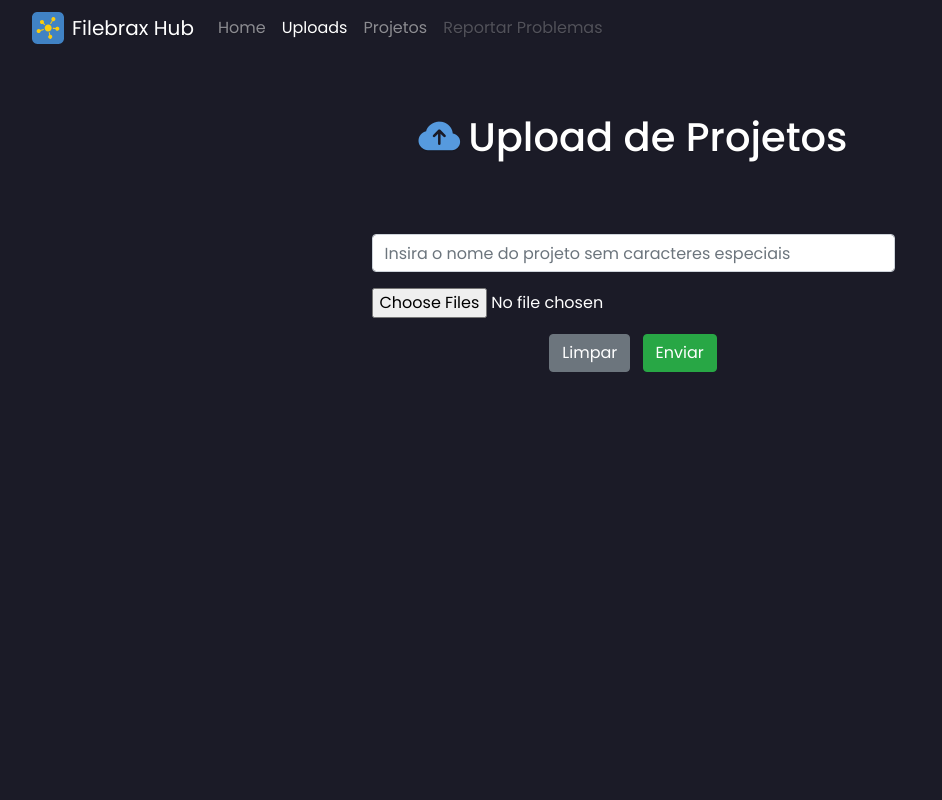
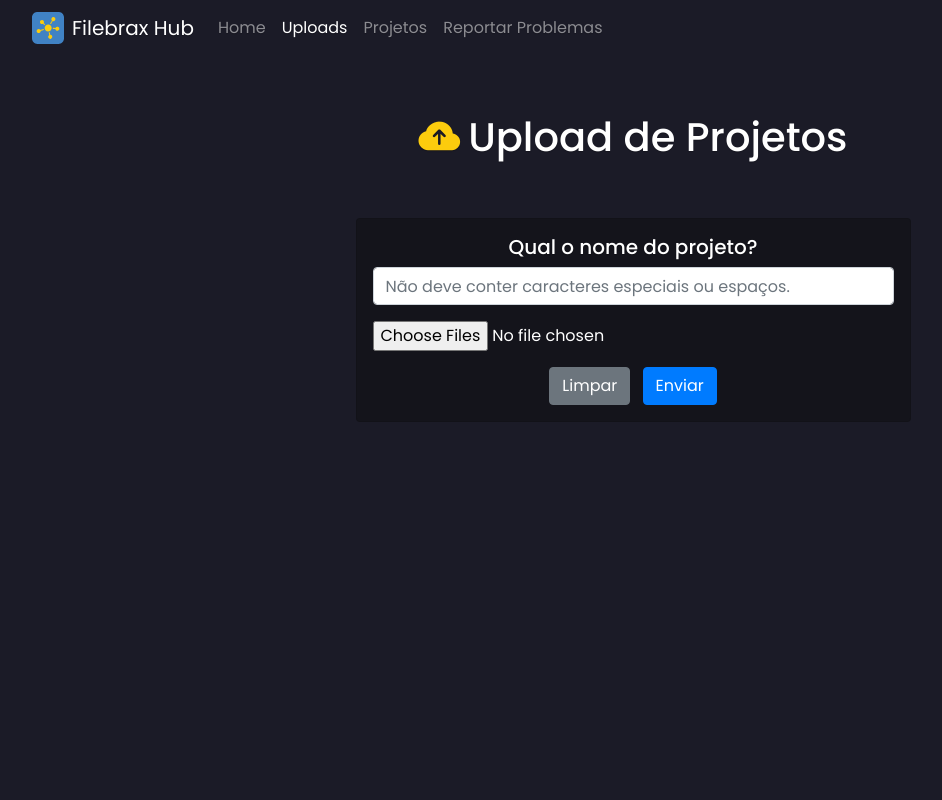
Before and after one commit to victorbrax/filebrax-hub, a Flask app: page /uploads/ in a window 1280 px wide. Shown: the whole page, without its empty margins (7-949 px from the left). Run offline with Flask 3, Linux system fonts and the light colour scheme.

Commit message:
woooooooooooooooooow

```diff
--- a/static/css/styles.css
+++ b/static/css/styles.css
@@ -1,9 +1,11 @@
 @import url('https://fonts.googleapis.com/css2?family=Poppins:wght@400;500&display=swap');
 
 :root {
-  --background_dark: #1b1b27;
-  --background_light: #2e303e;
-  --ultra_dark: #14141b;
+  --logo-blue: #4082C4;
+  --logo-yellow: #FCCC0D;
+  --background-dark: #1b1b27;
+  --background-light: #2e303e;
+  --ultra-dark: #14141b;
 }
 
 html,
@@ -13,7 +15,18 @@ body {
   text-shadow: 0 1px 1px rgba(0, 0, 0, .2);
   color: #fff;
   height: 100%;
-  background-color: var(--background_dark);
+  background-color: var(--background-dark);
+}
+
+a {
+  color: white;
+  transition: color .3s ease-in-out;
+  text-decoration: none;
+}
+
+a:hover {
+  color: var(--logo-yellow);
+  text-decoration: none;
 }
 
 td {
@@ -21,24 +34,16 @@ td {
 }
 
 .card {
-  background: var(--ultra_dark);
+  background: var(--ultra-dark);
 }
 
 ol.breadcrumb {
-  background: var(--background_light);
-}
-
-.breadcrumb-item {
-  color: rgb(255, 255, 255);
+  background: var(--background-light);
 }
 
 
-#folderpath {
-  color: black;
-}
-
 #projects-table {
-  background-color: var(--ultra_dark);
+  background-color: var(--ultra-dark);
   border-radius: 0.5rem;
 }
 
--- a/templates/admin/menu.html
+++ b/templates/admin/menu.html
@@ -33,6 +33,7 @@ Projetos
         {% endfor %}
       </tbody>
     </table>
+    <p>Não encontrou o seu projeto? <a target="_blank" href="https://github.com/victorbrax/filebrax-hub/issues/new">Reporte o problema aqui.</a></p>
     <!-- Fim da Tabela de Projetos -->
   </div>
 </div>
--- a/templates/home/homepage.html
+++ b/templates/home/homepage.html
@@ -8,7 +8,7 @@
 
   <div class="d-flex align-items-center my-3">
     <img class="mx-3" src="/static/images/filebrax_icon.svg" alt="logotipo-filebrax" style="height: 3rem">
-    <h1>Filebrax Hub</h1>
+    <h1 class="mt-2">Filebrax Hub</h1>
   </div>
 
   <div>
@@ -21,11 +21,10 @@
   </div>
 </div>
 
-
 <!-- Copyright -->
 <div class="text-center p-4 fixed-bottom" style="background-color: rgba(0, 0, 0, 0.505);">
   Feito com muito prestígio por
-  <a class="text-reset fw-bold" href="https://github.com/victorbrax">Víctor Gomes</a>
+  <a href="https://github.com/victorbrax">Víctor Gomes</a>
   🐍
 </div>
 
--- a/templates/includes/pre_loader.html
+++ b/templates/includes/pre_loader.html
@@ -28,7 +28,7 @@
         width: 75px;
         height: 75px;
         border: 15px solid #dddddd;
-        border-top-color: #569ade;
+        border-top-color: #4082C4;
         border-radius: 50%;
         animation: loading 0.75s ease infinite;
     }
--- a/templates/layouts/navbar.html
+++ b/templates/layouts/navbar.html
@@ -19,7 +19,7 @@
             <a class="nav-link{% if request.endpoint == 'menu.menu_page' %} active{% endif %}" href="{{ url_for('menu.menu_page') }}">Projetos</a>
           </li>
           <li class="nav-item">
-            <a class="nav-link disabled" href="#" tabindex="-1" aria-disabled="true">Reportar Problemas</a>
+            <a class="nav-link" target="_blank" href="https://github.com/victorbrax/filebrax-hub/issues/new" tabindex="-1" aria-disabled="true">Reportar Problemas</a>
           </li>
         </ul>
       </div>
--- a/templates/uploads/uploads.html
+++ b/templates/uploads/uploads.html
@@ -5,17 +5,18 @@
 <!-- Identificação do container -->
 <div class="container">
   <div class="row mx-4 my-5 justify-content-center d-flex align-items-center">
-    <i class="bi bi-cloud-arrow-up-fill mt-1 mr-2" style="font-size: 2.6rem; color: #569ade;"></i>
+    <i class="bi bi-cloud-arrow-up-fill mt-1 mr-2" style="font-size: 2.6rem; color: #FCCC0D;"></i>
     <h1 class="mb-0">Upload de Projetos</h1>
   </div>
 <!-- Formulário de Upload -->
-  <div class="col-md-6 p-3 mx-auto">
+  <div class="col-md-6 p-3 mx-auto card card-body">
+    <h5>Qual o nome do projeto?</h5>
     <form method="POST" action="/uploads/upload_project" enctype="multipart/form-data" onsubmit="return validateForm()">
       <div class="form-group">
-        <input type="text" placeholder="Insira o nome do projeto sem caracteres especiais" class="form-control"
+        <input type="text" placeholder="Não deve conter caracteres especiais ou espaços." class="form-control"
           id="inputFolderName" name="folder_name" required>
 
-        <!-- Validação adicional com Jinja2 para usuários portas -->
+        <!-- Validação adicional com Jinja2 para usuários insistentes -->
           {% with messages = get_flashed_messages(with_categories=true) %}
           {% if messages %}
 
@@ -40,7 +41,7 @@
 
       <div class="text-center" id="btn-group">
         <button type="reset" class="btn btn-secondary mr-1">Limpar</button>
-        <button type="submit" class="btn btn-success ml-1">Enviar</button>
+        <button type="submit" class="btn btn-primary ml-1">Enviar</button>
       </div>
     </form>
   </div>
```
Also changed, not shown: templates/downloads/downloads.html (+6 -7 lines), 1 other file.
